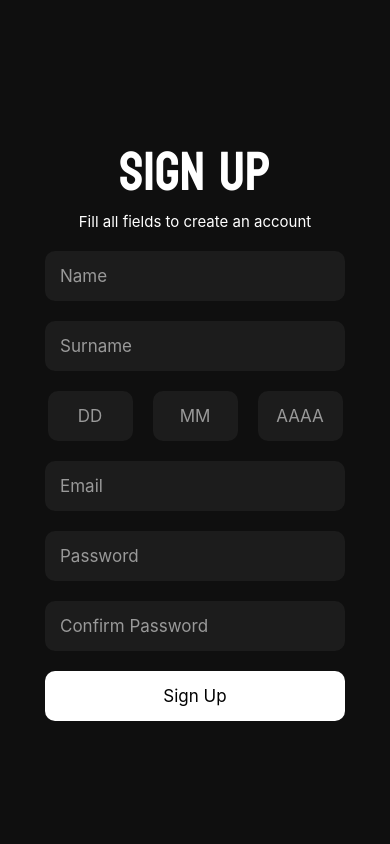
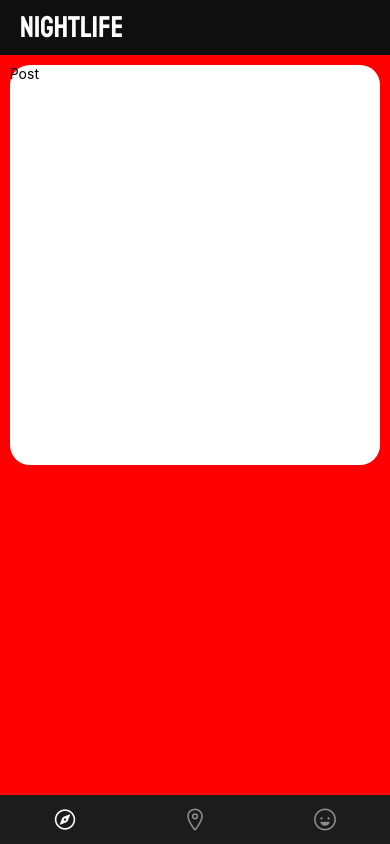
Before and after one commit to TambuDT/NightLife, a React Native app: screen /Explore in a window 390 px wide. Built offline with nearby package versions, Linux system fonts and the light colour scheme.

Commit message:
inizio main app
inizio creazione della pagina explorer, map e profilo

```diff
--- a/App.js
+++ b/App.js
@@ -1,8 +1,8 @@
-import Login from './pages/Login';
-import Signup from './pages/Signup';
+import MainScreen from './pages/MainScreen';
+
 
 export default function App() {
   return (
-   <Signup></Signup>
+      <MainScreen></MainScreen>
   );
 }
--- a/app.json
+++ b/app.json
@@ -27,7 +27,8 @@
       "favicon": "./assets/favicon.png"
     },
     "plugins": [
-      "expo-font"
+      "expo-font",
+      "expo-router"
     ]
   }
 }
--- /dev/null
+++ b/components/Navigator.js
@@ -0,0 +1,19 @@
+import React from 'react'
+import { createBottomTabNavigator } from '@react-navigation/bottom-tabs';
+import Explore from '../pages/Explore';
+import Profile from '../pages/Profile';
+import Search from '../pages/Find';
+import Ionicon from 'react-native-vector-icons/Ionicons'
+
+
+const Tab = createBottomTabNavigator()
+
+export default function Navbar() {
+  return (
+    <Tab.Navigator screenOptions={{ headerShown: false, tabBarShowLabel: false, tabBarStyle: { backgroundColor: '#1c1c1c',borderTopWidth: 0 }, tabBarActiveTintColor: '#fff'}}>
+      <Tab.Screen name='Explore' component={Explore} options={{ tabBarIcon: ({ color, size }) => (<Ionicon name='compass-outline' color={color} size={size} />) }}></Tab.Screen>
+      <Tab.Screen name='Search' component={Search} options={{ tabBarIcon: ({ color, size }) => (<Ionicon name='location-outline' color={color} size={size} />) }}></Tab.Screen>
+      <Tab.Screen name='Profile' component={Profile} options={{ tabBarIcon: ({ color, size }) => (<Ionicon name='happy-outline' color={color} size={size} />) }}></Tab.Screen>
+    </Tab.Navigator>
+  )
+}
--- /dev/null
+++ b/components/Post.js
@@ -0,0 +1,18 @@
+import { View, Text, Dimensions, StyleSheet } from 'react-native'
+import React from 'react'
+var screenWidth = Dimensions.get('window').width;
+export default function Post() {
+    return (
+        <View style={styles.postContainer}>
+            <Text>Post</Text>
+        </View>
+    )
+}
+const styles = StyleSheet.create({
+  postContainer:{
+    width:screenWidth*0.95,
+    backgroundColor:'#fff',
+    height:400,
+    borderRadius:20,
+}
+});
--- /dev/null
+++ b/pages/Explore.js
@@ -0,0 +1,60 @@
+import { Text, SafeAreaView, StyleSheet, View, Dimensions, ScrollView } from 'react-native'
+import React from 'react'
+import { useFonts } from 'expo-font';
+import { useCallback } from 'react';
+import * as SplashScreen from 'expo-splash-screen';
+import Post from '../components/Post';
+SplashScreen.preventAutoHideAsync();
+
+var screenWidth = Dimensions.get('window').width;
+
+export default function Explore() {
+  const [fontsLoaded, fontError] = useFonts({
+    'Koulen': require('../assets/fonts/Koulen-Regular.ttf'),
+    'Palanquin': require('../assets/fonts/Palanquin-Regular.ttf'),
+  });
+
+  const onLayoutRootView = useCallback(async () => {
+    if (fontsLoaded || fontError) {
+      await SplashScreen.hideAsync();
+    }
+  }, [fontsLoaded, fontError]);
+
+  if (!fontsLoaded && !fontError) {
+    return null;
+  }
+  return (
+    <SafeAreaView style={styles.container} onLayout={onLayoutRootView}>
+      <View style={styles.logoContainer}>
+        <Text style={styles.logo}>NightLife</Text>
+      </View>
+      <View style={styles.feedContainer}>
+        <ScrollView horizontal={false} >
+       <Post></Post>
+       </ScrollView>
+      </View>
+    </SafeAreaView>
+  )
+}
+const styles = StyleSheet.create({
+  container: {
+    flex: 1,
+    backgroundColor: '#0F0F0F',
+  },
+  logo: {
+    fontFamily: 'Koulen',
+    color: '#fff',
+    fontSize: 30,
+  },
+  logoContainer: {
+    alignSelf: 'flex-start',
+    paddingLeft: 20,
+    width: screenWidth,
+  },
+  feedContainer: {
+    backgroundColor: 'red',
+    flex:1,
+    alignItems:'center',
+    padding:10,
+  },
+});
--- /dev/null
+++ b/pages/Find.js
@@ -0,0 +1,18 @@
+import { SafeAreaView, Text, StyleSheet } from 'react-native'
+import React from 'react'
+
+export default function Find() {
+  return (
+    <SafeAreaView style={styles.container}>
+      <Text style={{color:'#fff'}}>Find</Text>
+    </SafeAreaView>
+  )
+}
+const styles = StyleSheet.create({
+  container: {
+    flex: 1,
+    justifyContent: 'center',
+    alignItems: 'center',
+    backgroundColor: '#0F0F0F',
+  },
+});
--- a/pages/Login.js
+++ b/pages/Login.js
@@ -4,7 +4,8 @@ import { useFonts } from 'expo-font';
 import * as SplashScreen from 'expo-splash-screen';
 SplashScreen.preventAutoHideAsync();
 
-export default function Login() {
+
+export default function Login(navigation) {
   const [fontsLoaded, fontError] = useFonts({
     'Koulen': require('../assets/fonts/Koulen-Regular.ttf'),
     'Palanquin': require('../assets/fonts/Palanquin-Regular.ttf'),
@@ -36,7 +37,7 @@ export default function Login() {
               <Text style={styles.loginText}>Login</Text>
             </TouchableOpacity>
             <View style={{ height: 30, }}></View>
-            <TouchableOpacity onPress={() => console.log("Sign Up Pressed")}><Text style={styles.testo}>Don't have an account ? <Text style={{color:'#008170',textAlign:'center'}}>Sign Up</Text></Text></TouchableOpacity>
+            <TouchableOpacity onPress={() => navigation}><Text style={styles.testo}>Don't have an account ? <Text style={{color:'#008170',textAlign:'center'}}>Sign Up</Text></Text></TouchableOpacity>
           </View>
         </SafeAreaView>
       </ScrollView>
--- /dev/null
+++ b/pages/MainScreen.js
@@ -0,0 +1,14 @@
+
+
+import Navigator from '../components/Navigator';
+import { NavigationContainer } from '@react-navigation/native'
+
+
+export default function MainScreen() {
+
+  return (
+    <NavigationContainer>
+      <Navigator></Navigator>
+    </NavigationContainer>
+  );
+}
--- /dev/null
+++ b/pages/Profile.js
@@ -0,0 +1,18 @@
+import { SafeAreaView, Text, StyleSheet } from 'react-native'
+import React from 'react'
+
+export default function Profile() {
+  return (
+    <SafeAreaView style={styles.container}>
+      <Text style={{color:'#fff'}}>Profile</Text>
+    </SafeAreaView>
+  )
+}
+const styles = StyleSheet.create({
+    container: {
+      flex: 1,
+      justifyContent: 'center',
+      alignItems: 'center',
+      backgroundColor: '#0F0F0F',
+    },
+});
```
Also changed, not shown: package.json (+10 -0 lines), 1 other file (tests, documents, lock files or other folders).
